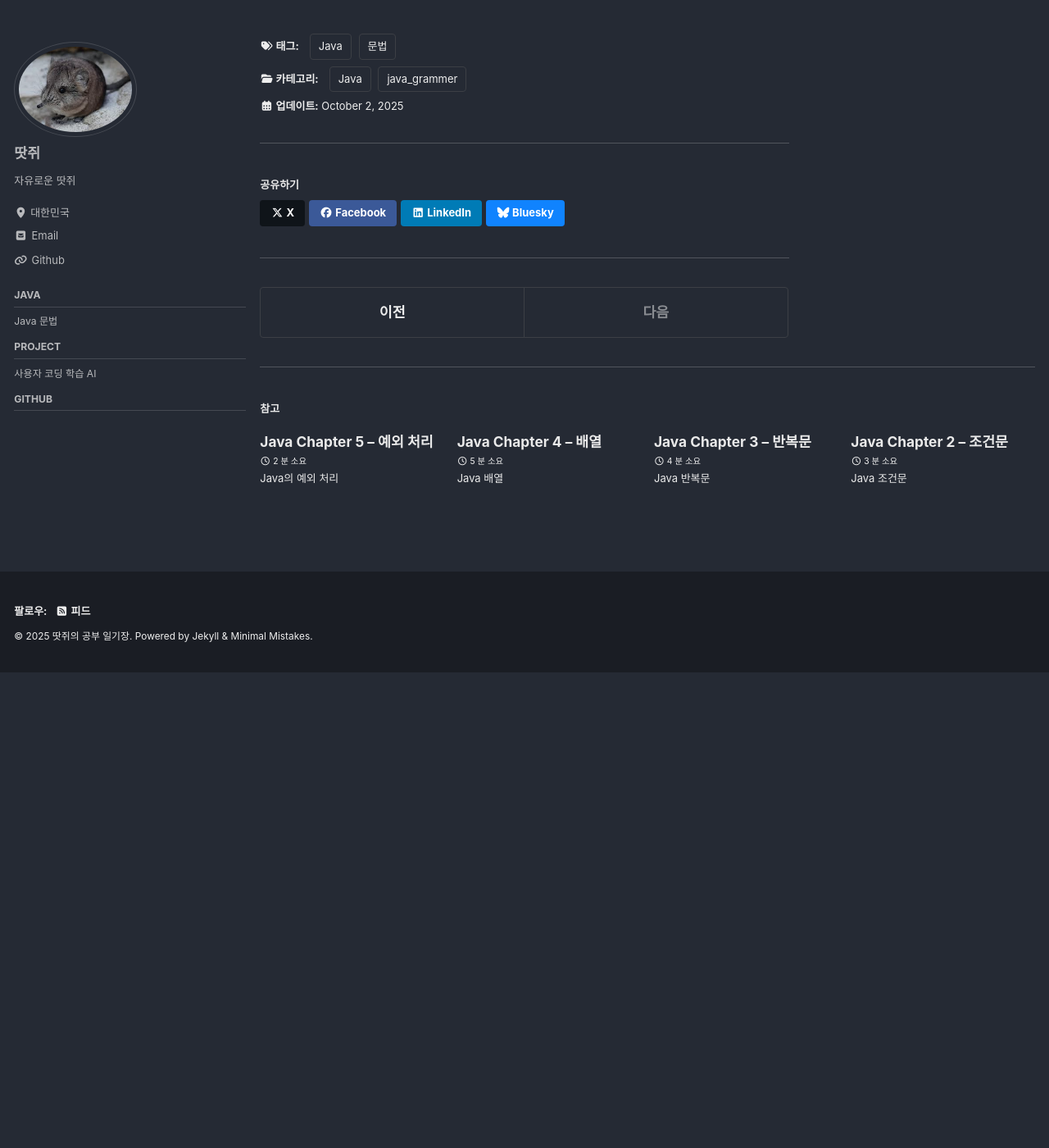
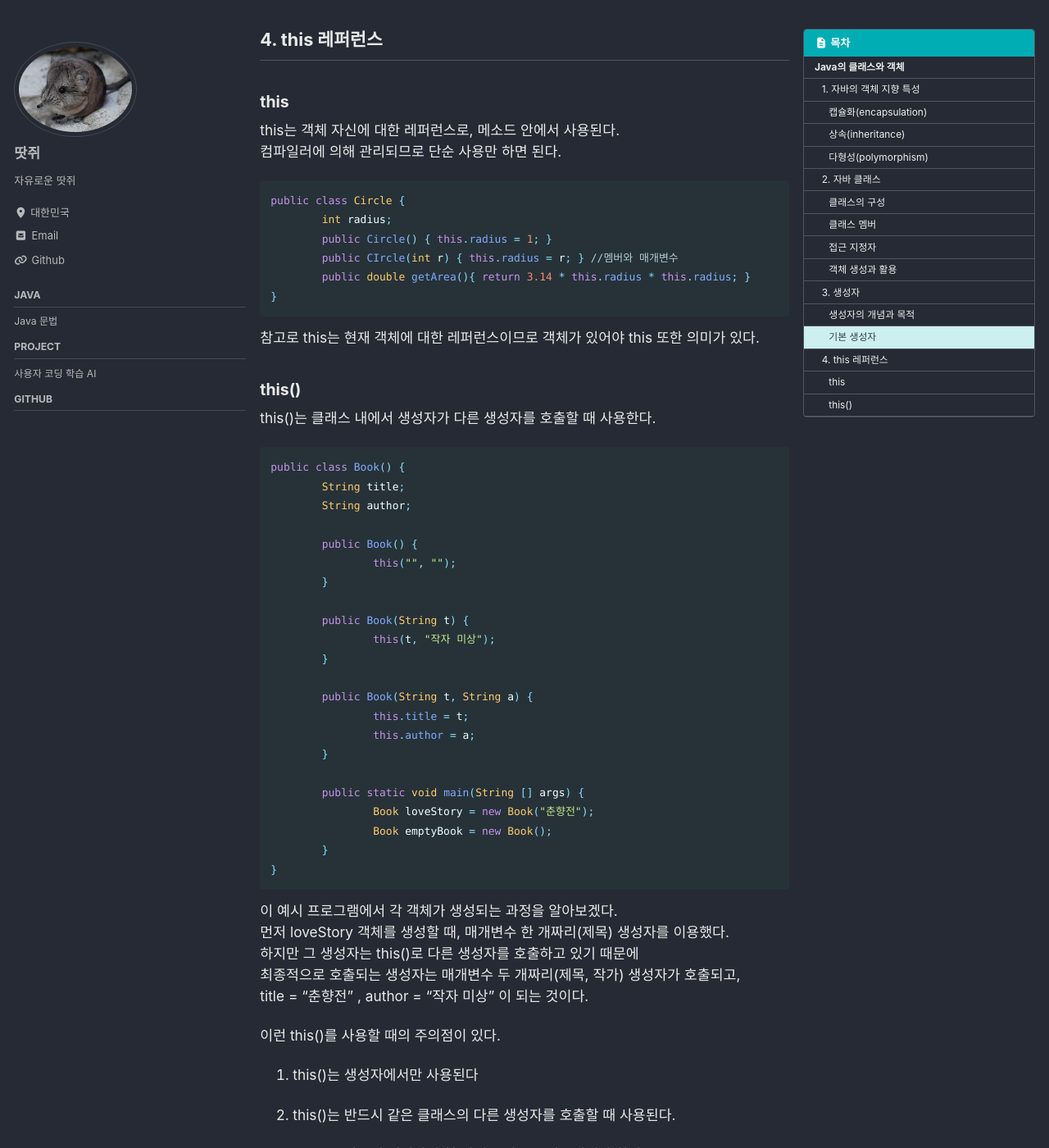
Before and after one commit to jaeseo0214/jaeseo0214.github.io, a Jekyll site: the page built from _posts/2025-11-06-Java_Ch6.md, in a window 1280 px wide and 1400 px high, scrolled down 8597 px. Shown: the whole window at 82% size. Built offline with Jekyll 4.4.1, drawn with Linux system fonts in a browser that asks for light colours; cached includes are drawn as plain includes; before the commit the page ends 9417 px from its top, so only the background shows below that; some of the changed text lies outside the part shown.

Commit message:
Update Ch_6
Update Ch_6

````diff
--- a/_posts/2025-11-06-Java_Ch6.md
+++ b/_posts/2025-11-06-Java_Ch6.md
@@ -402,3 +402,101 @@ public class Circle {
 단순 리턴만 하는 생성자이다. 생성자가 없는 클래스는 존재할 수 없기 때문에,<br>
 생성자가 하나도 작성되지 않은 클래스의 경우 컴파일러는 기본 생성자를 자동 생성한다.<br>
 하지만 생성자가 하나라도 존재하는 경우, 기본 생성자의 자동 생성은 이루어지지 않는다.<br>
+
+
+
+
+
+
+## 4. this 레퍼런스
+
+
+### this
+
+
+this는 객체 자신에 대한 레퍼런스로, 메소드 안에서 사용된다.<br>
+컴파일러에 의해 관리되므로 단순 사용만 하면 된다.<br>
+
+
+```java
+public class Circle {
+	int radius;
+	public Circle() { this.radius = 1; }
+	public CIrcle(int r) { this.radius = r; } //멤버와 매개변수
+	public double getArea(){ return 3.14 * this.radius * this.radius; }
+}
+```
+
+
+참고로 this는 현재 객체에 대한 레퍼런스이므로 객체가 있어야 this 또한 의미가 있다.<br>
+
+
+### this()
+
+
+this()는 클래스 내에서 생성자가 다른 생성자를 호출할 때 사용한다.<br>
+
+
+```java
+public class Book() {
+	String title;
+	String author;
+
+	public Book() {
+		this("", "");
+	}
+
+	public Book(String t) {
+		this(t, "작자 미상");
+	}
+
+	public Book(String t, String a) {
+		this.title = t;
+		this.author = a;
+	}
+
+	public static void main(String [] args) {
+		Book loveStory = new Book("춘향전");
+		Book emptyBook = new Book();
+	}
+}
+```
+
+
+이 예시 프로그램에서 각 객체가 생성되는 과정을 알아보겠다.<br>
+먼저 loveStory 객체를 생성할 때, 매개변수 한 개짜리(제목) 생성자를 이용했다.<br>
+하지만 그 생성자는 this()로 다른 생성자를 호출하고 있기 때문에<br>
+최종적으로 호출되는 생성자는 매개변수 두 개짜리(제목, 작가) 생성자가 호출되고,<br>
+title = "춘향전" , author = "작자 미상" 이 되는 것이다.<br>
+
+
+이런 this()를 사용할 때의 주의점이 있다.<br>
+
+1. this()는 생성자에서만 사용된다<br>
+
+2. this()는 반드시 같은 클래스의 다른 생성자를 호출할 때 사용된다.<br>
+
+3. this()는 반드시 생성자의 첫 번째 문장으로 사용되어야 한다.<br>
+
+
+마지막 주의사항에 대해 좀 더 설명해 보자면,<br>
+
+
+```java
+public Book() {
+	System.out.println("생성자 호출됨.");
+	this("", "");
+}
+```
+
+
+이런 식으로 사용하면 컴파일 오류가 난다는 뜻이다.<br>
+올바르게 사용하려면 아래와 같이 사용해야 한다.<br>
+
+
+```java
+public Book() {
+	this("", "");
+	System.out.println("생성자 호출됨.");
+}
+```
````
